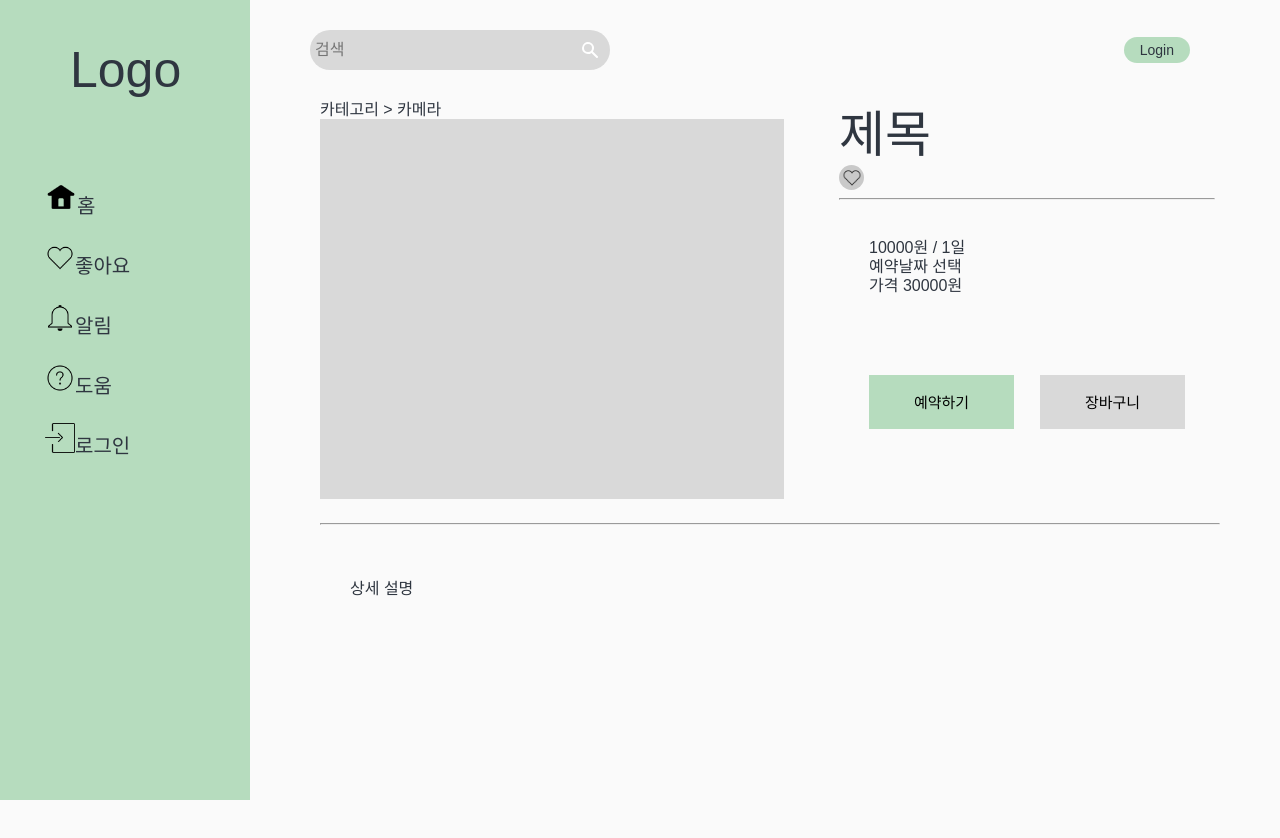
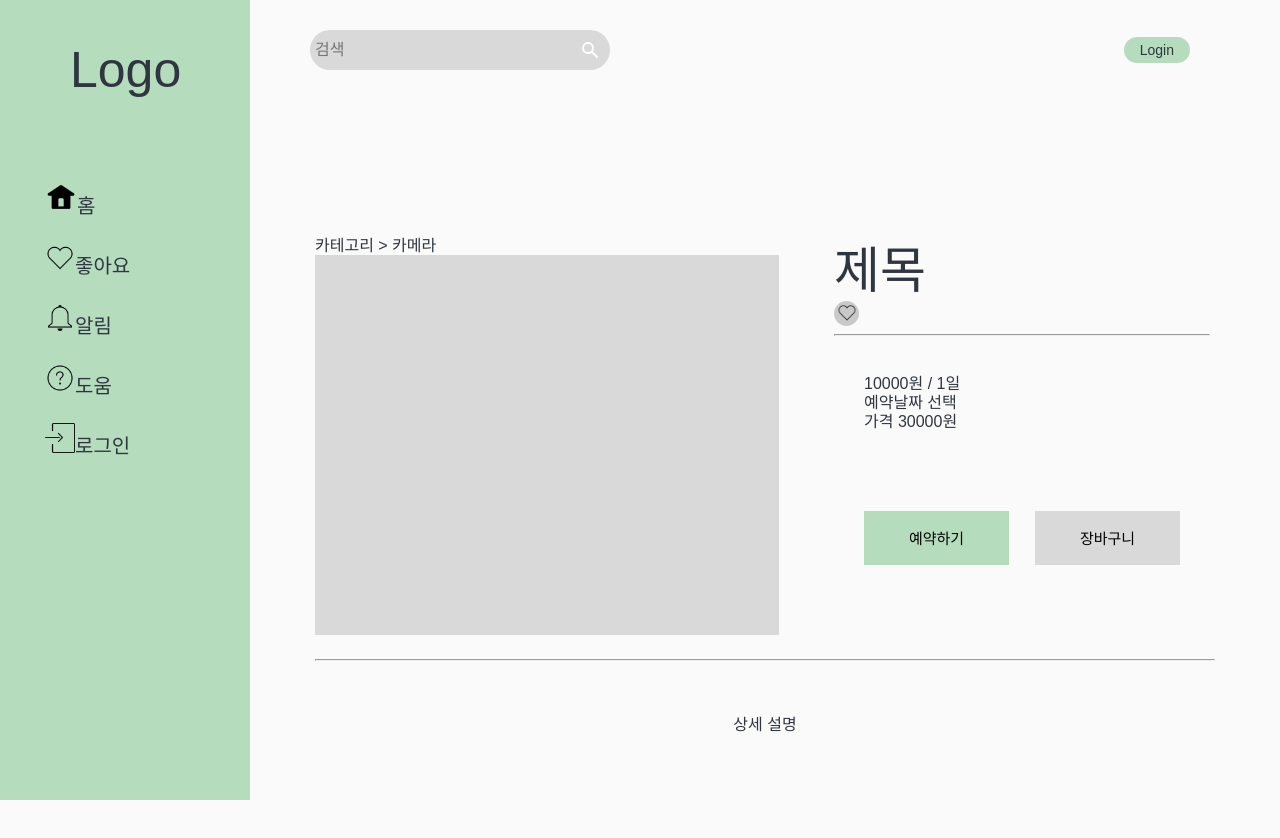
Before and after one commit to hyemimi/black-rabbit, a Next.js app: page /product/1 in a window 1280 px wide. Shown: the top 838 px of the page. Before the commit the page ends 800 px from the top, so only its background shows below. Built offline with nearby package versions, Linux system fonts and the light colour scheme.

Commit message:
feat : resize layout width & height

```diff
--- a/components/common/Wrapper.tsx
+++ b/components/common/Wrapper.tsx
@@ -1,12 +1,33 @@
 import styled from "styled-components";
 
+//
 export const Wrapper = styled.div`
   display: flex;
   flex-direction: column;
   align-items: center;
   gap: 1em;
   justify-content: center;
-  width: 1000px;
-  padding-left: 550px;
-  padding-right: 10px;
+  width: 100%;
+  min-width: 1000px;
+  min-height: 100vh;
+  height: fit-content;
+  padding-left: 250px;
 `;
+/* width : 1000px;
+display: flex;
+flex-direction: column;
+align-items: center;
+gap: 1em;
+justify-content: center;
+width: 1000px;
+padding-left: 550px;
+padding-right: 10px;
+
+.main{
+  width: 100%;
+  min-width: 1080px;
+  min-height: 100vh;
+  height: fit-content;
+  padding: 40px 40px 40px 280px;
+}
+*/
--- a/layout/Header.tsx
+++ b/layout/Header.tsx
@@ -23,6 +23,7 @@ function Header() {
 
 export default Header;
 
+//header : 100px
 const Nav = styled.nav`
   display: flex;
   height: 100px;
--- a/layout/Layout.tsx
+++ b/layout/Layout.tsx
@@ -1,21 +1,28 @@
+import { Wrapper } from "@/components/common/Wrapper";
 import styled from "styled-components";
 import Header from "./Header";
 import Sidebar from "./Sidebar";
 
 export default function Layout() {
   return (
-    <>
+    <LayoutDiv>
       <Sidebar />
-      <div style={{ transform: "translateX(+250px)" }}>
+      <HeaderContainer>
         <Header />
-      </div>
-    </>
+      </HeaderContainer>
+    </LayoutDiv>
   );
-  //1140px width height 924 px
 }
 
 const LayoutDiv = styled.div`
-  display: flex;
-  width: 1440px;
+  width: 100%;
   height: 100%;
 `;
+
+// sidebar : 250px 이므로 margin-left : 250px
+const HeaderContainer = styled.div`
+  width: 100%;
+  height: 100%;
+  margin-left: 250px;
+  display: flex;
+`;
--- a/pages/product/[id].tsx
+++ b/pages/product/[id].tsx
@@ -1,4 +1,5 @@
 import styled from "styled-components";
+import { Wrapper } from "@/components/common/Wrapper";
 import Image from "next/image";
 import tempimage from "../../public/help.png";
 import Heartbutton from "@/components/common/Heartbutton";
@@ -35,7 +36,7 @@ export default function detail() {
   );
 }
 
-const Wrapper = styled.div`
+/*const Wrapper = styled.div`
   display: flex;
   flex-direction: column;
   gap: 1em;
@@ -43,6 +44,7 @@ const Wrapper = styled.div`
   padding-left: 320px;
   padding-right: 10px;
 `;
+*/
 const InfoDiv = styled.div`
   display: flex;
   width: 900px;
```
